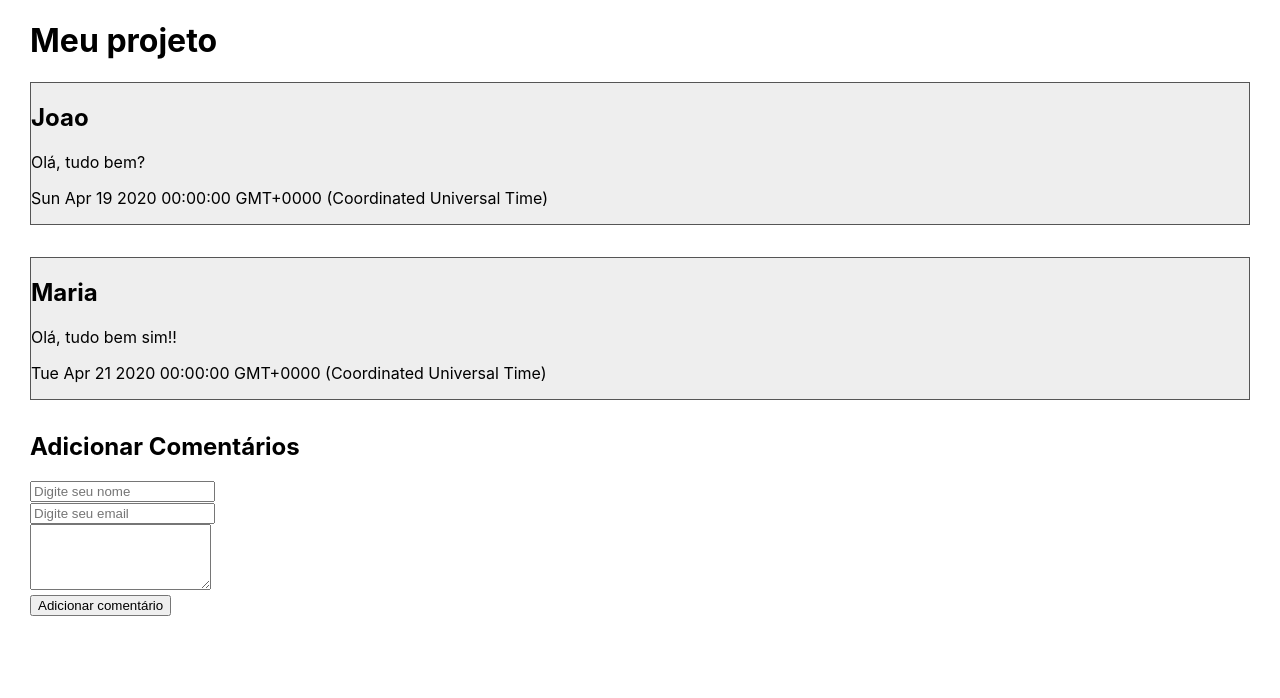
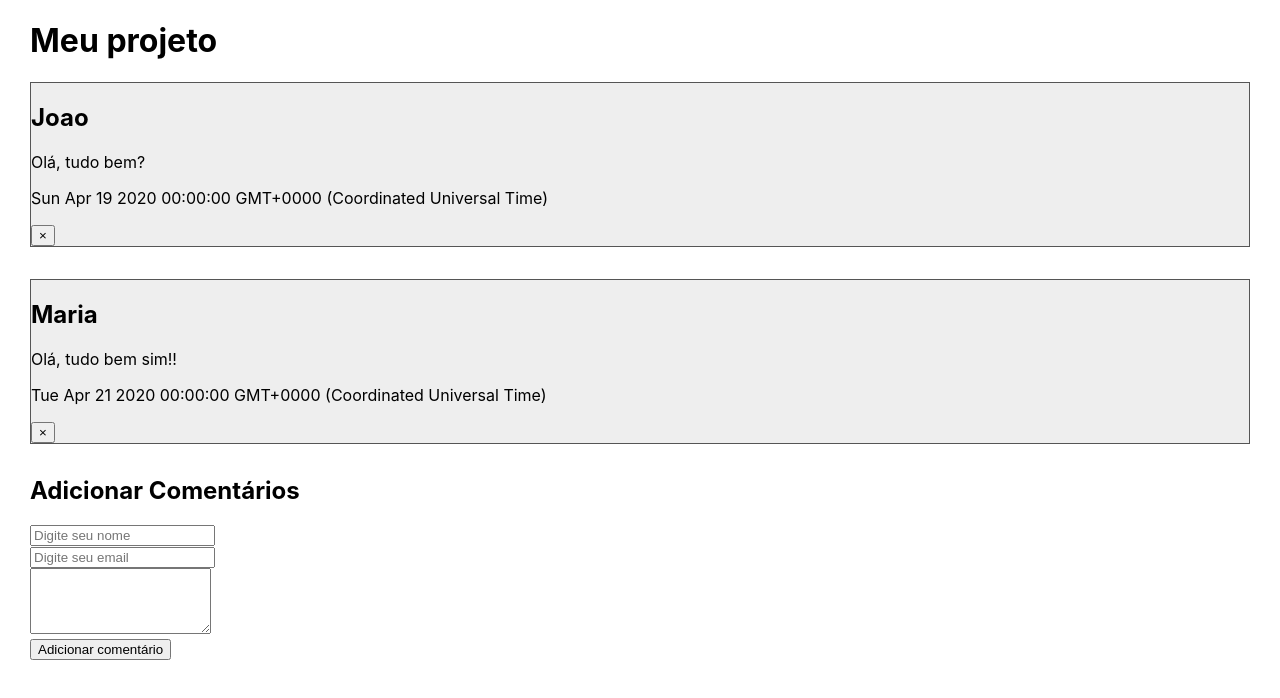
Before and after one commit to henriqueparedes/udemy-react-project, a React (Create React App) app: page / in a window 1280 px wide. Shown: the top 698 px of the page. Built offline with nearby package versions, Linux system fonts and the light colour scheme.

Commit message:
interaction between components

```diff
--- a/src/App.js
+++ b/src/App.js
@@ -39,6 +39,11 @@ class App extends Component {
     })
   }
 
+  removeComment = (comment) => {
+    let list = this.state.comments;
+    list = list.filter(c => c !== comment)
+    this.setState({comments: list})
+  }
 
   handler = (event) => {
     const value = event.target.value;
@@ -57,7 +62,8 @@ class App extends Component {
         key={index}
         name={comment.name}
         email={comment.email}
-        date={comment.date}>
+        date={comment.date}
+        onRemove={this.removeComment.bind(this, comment)}>
           {comment.message}
         </Comment>)
         })}
--- a/src/components/comment.js
+++ b/src/components/comment.js
@@ -8,6 +8,7 @@ const Comment = (props) => {
         <p>{props.mail}</p>
         <p>{props.children}</p>
         <p>{props.date.toString()}</p>
+        <button onClick={props.onRemove}>&times;</button>
     </div>
     )
 };
```
